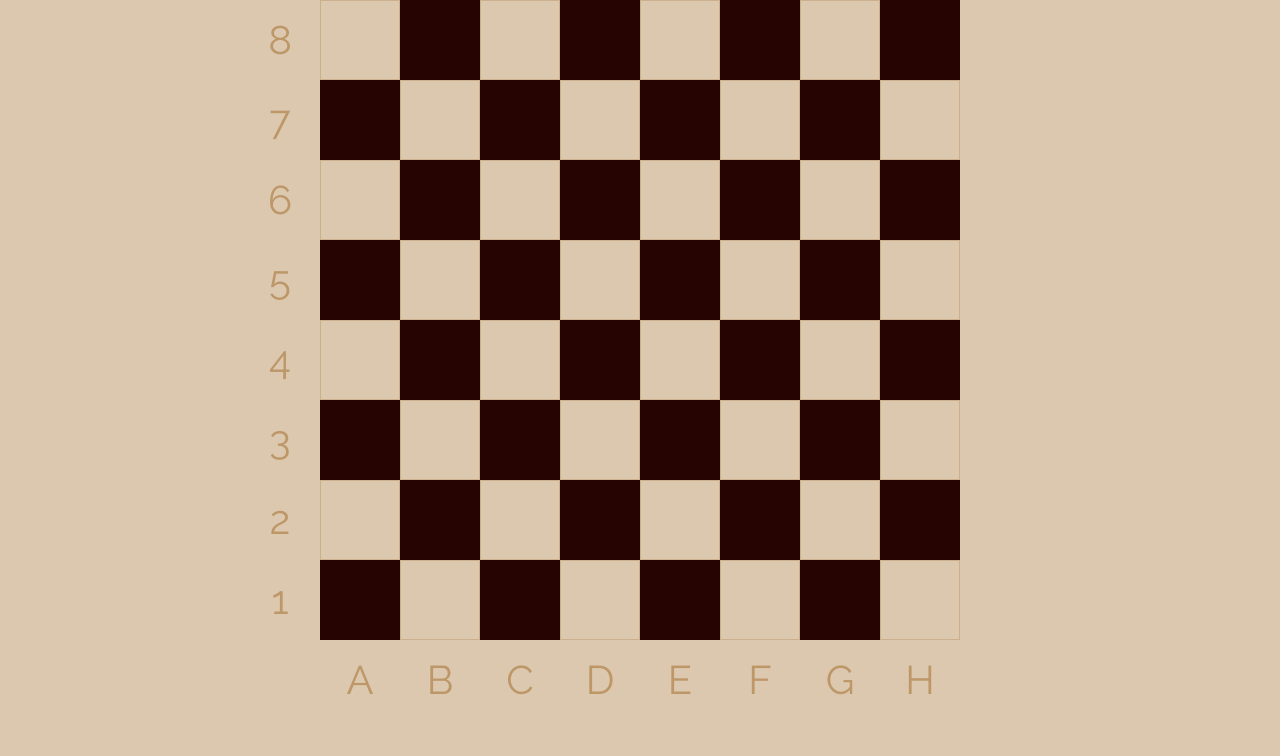
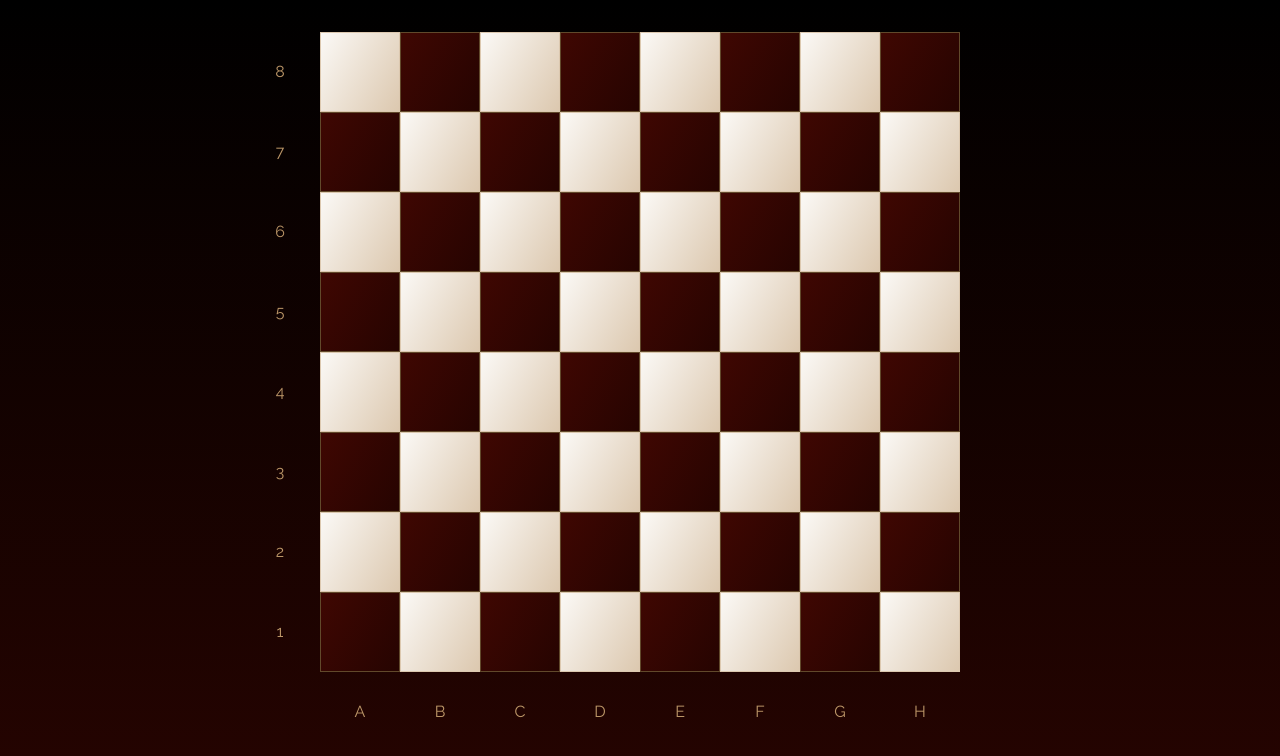
Before and after one commit to bespired/chess, a Vue app: page / in a window 1280 px wide. Shown: the top 756 px of the page. Built offline with nearby package versions, Linux system fonts and the light colour scheme.

Commit message:
color changes

```diff
--- a/src/scss/board.scss
+++ b/src/scss/board.scss
@@ -1,7 +1,8 @@
 .chessboard{
-    margin: 0 auto;
 
     @media screen and (orientation:portrait) {
+        margin: 4vw auto;
+
         [class*="-tile"]{
             box-sizing: border-box;
             width: 10vw;
@@ -9,10 +10,12 @@
             line-height: 10vw;
         }
         .rank-tile, .file-tile{
-            font-size: 5vw;
+            font-size: 2vw;
         }
     }
     @media screen and (orientation:landscape) {
+        margin: 4vh auto;
+
         [class*="-tile"]{
             box-sizing: border-box;
             width: 10vh;
@@ -20,7 +23,7 @@
             line-height: 10vh;
         }
         .rank-tile, .file-tile{
-            font-size: 5vh;
+            font-size: 2vh;
         }
     }
     .row{
@@ -28,11 +31,13 @@
     }
     .light-tile{
         background-color: $light-tile;
-        border: 1px solid darken($light-tile, 10%);
+        border: 1px solid $light-tile;
+        background: linear-gradient(120deg, lighten($light-tile, 20%) 0%, $light-tile 100%);
     }
     .dark-tile{
         background-color: $dark-tile;
-        border: 1px solid $dark-tile;
+        border: 1px solid darken($light-tile, 50%);
+        background: linear-gradient(120deg, lighten($dark-tile, 5%) 0%, $dark-tile 100%);
     }
     .rank-tile, .file-tile{
         text-align: center;
--- a/src/scss/main.scss
+++ b/src/scss/main.scss
@@ -9,6 +9,8 @@ body{
     background-color: $light-tile;
     color: darken($Chess-1-hex, 20%);
 
+    height: 100vh;
+    background: linear-gradient(180deg, darken($dark-tile, 10%) 0%, $dark-tile 100%);
 }
 
 a{
```
